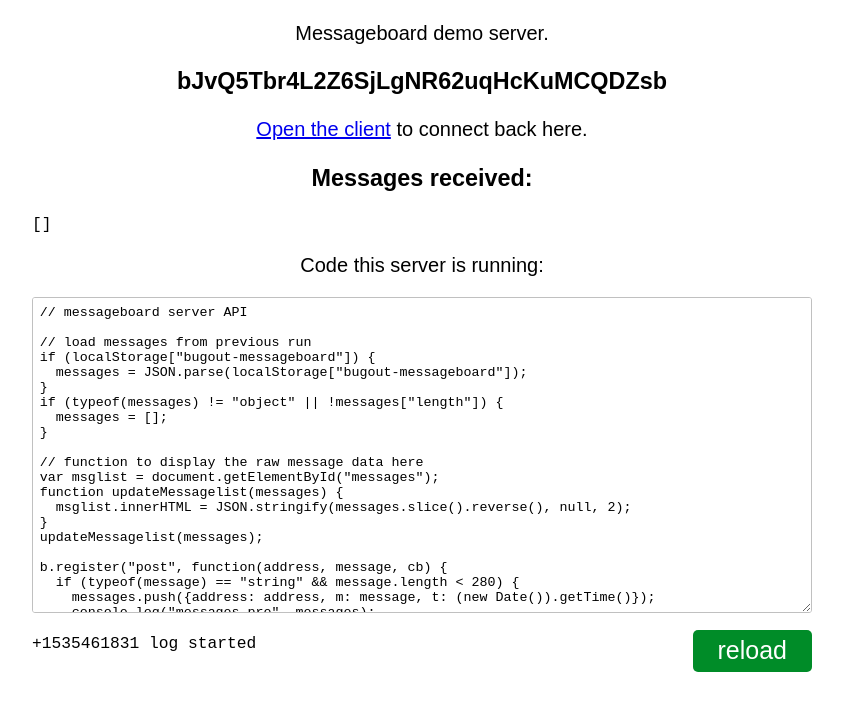
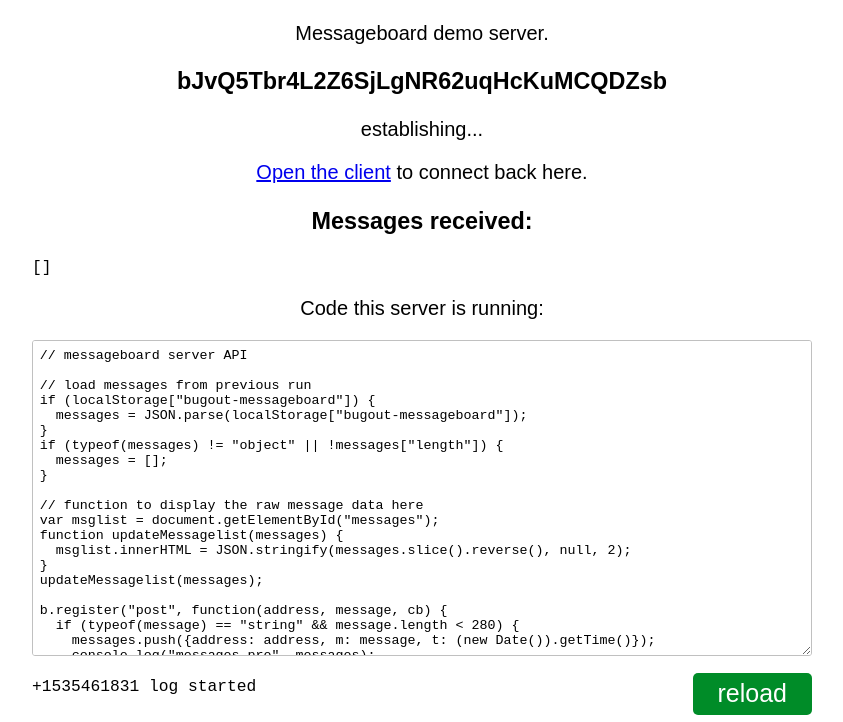
Before and after one commit to chr15m/bugout, a website: page docs/examples/messageboard-server.html in a window 1280 px wide. Shown: the part 119-841 px from the top of the page, without its empty margins (218-1061 px from the left). Before the commit the page ends 800 px from the top, so only its background shows below. Drawn offline with Linux system fonts and the light colour scheme.

Commit message:
Messageboard connections indicator.

```diff
--- a/docs/examples/messageboard-server.html
+++ b/docs/examples/messageboard-server.html
@@ -12,6 +12,7 @@
 <img src="../bugout-logo.svg"/>
 <p>Messageboard demo server.</p>
 <h3 id="address"></h3>
+<div id="connections">establishing...</div>
 <p><a href="messageboard.html" target="_NEW" id="client">Open the client</a> to connect back here.</p>
 <h3>Messages received:</h3>
 <pre id="messages"></pre>
@@ -50,6 +51,11 @@
   b.on("seen", log("saw:"));
   b.on("rpc", log("rpc:"));
   b.on("message", log("msg:"));
+  b.on("connections", function(c) {
+    console.log("connections", c);
+    document.getElementById("connections").innerHTML = c ? c + " wires connected" : "accepting connections";
+  });
+
   // reference to the API code textarea
   var api = document.getElementById("api");
   // function to reload the API from the textarea
```
